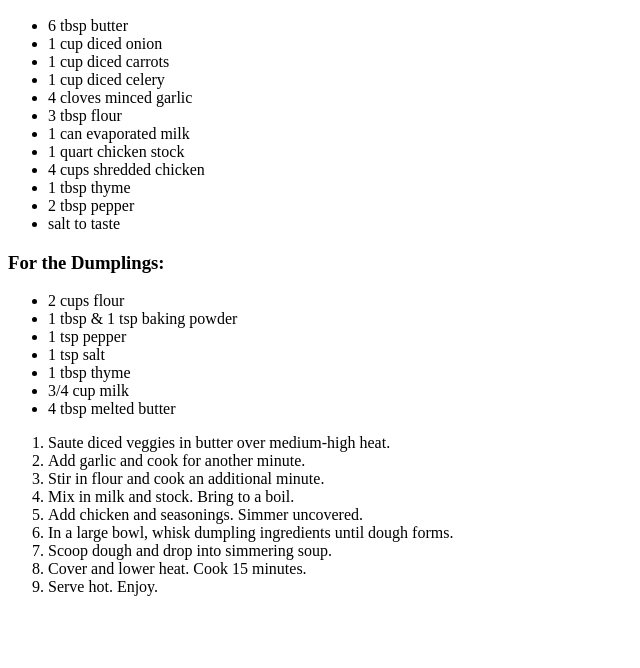
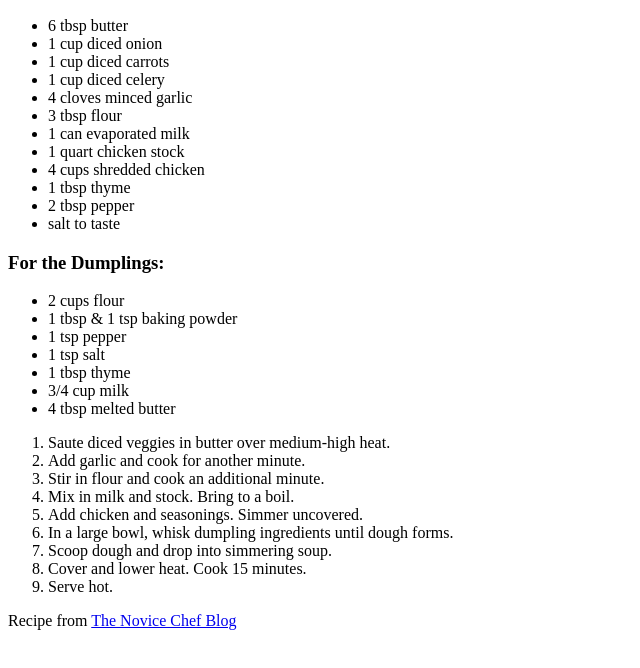
Before and after one commit to kwhis/recipes-odin-project, a plain HTML site: page recipes/dumplings.html in a window 1280 px wide. Shown: the part 110-778 px from the top of the page, without its empty margins (0-640 px from the left). Drawn offline with Linux system fonts and the light colour scheme.

Commit message:
Added link to dumpling recipe

```diff
--- a/recipes/dumplings.html
+++ b/recipes/dumplings.html
@@ -43,11 +43,9 @@
         <li>In a large bowl, whisk dumpling ingredients until dough forms.</li>
         <li>Scoop dough and drop into simmering soup.</li>
         <li>Cover and lower heat. Cook 15 minutes.</li>
-        <li>Serve hot. Enjoy.</li>
+        <li>Serve hot. </li>
     </ol>
-
-    <p>
-
+    <p>Recipe from <a href="https://thenovicechefblog.com/homemade-chicken-and-dumplings-recipe/">The Novice Chef Blog</a>
     </p>
 </body>
 </html>
```
